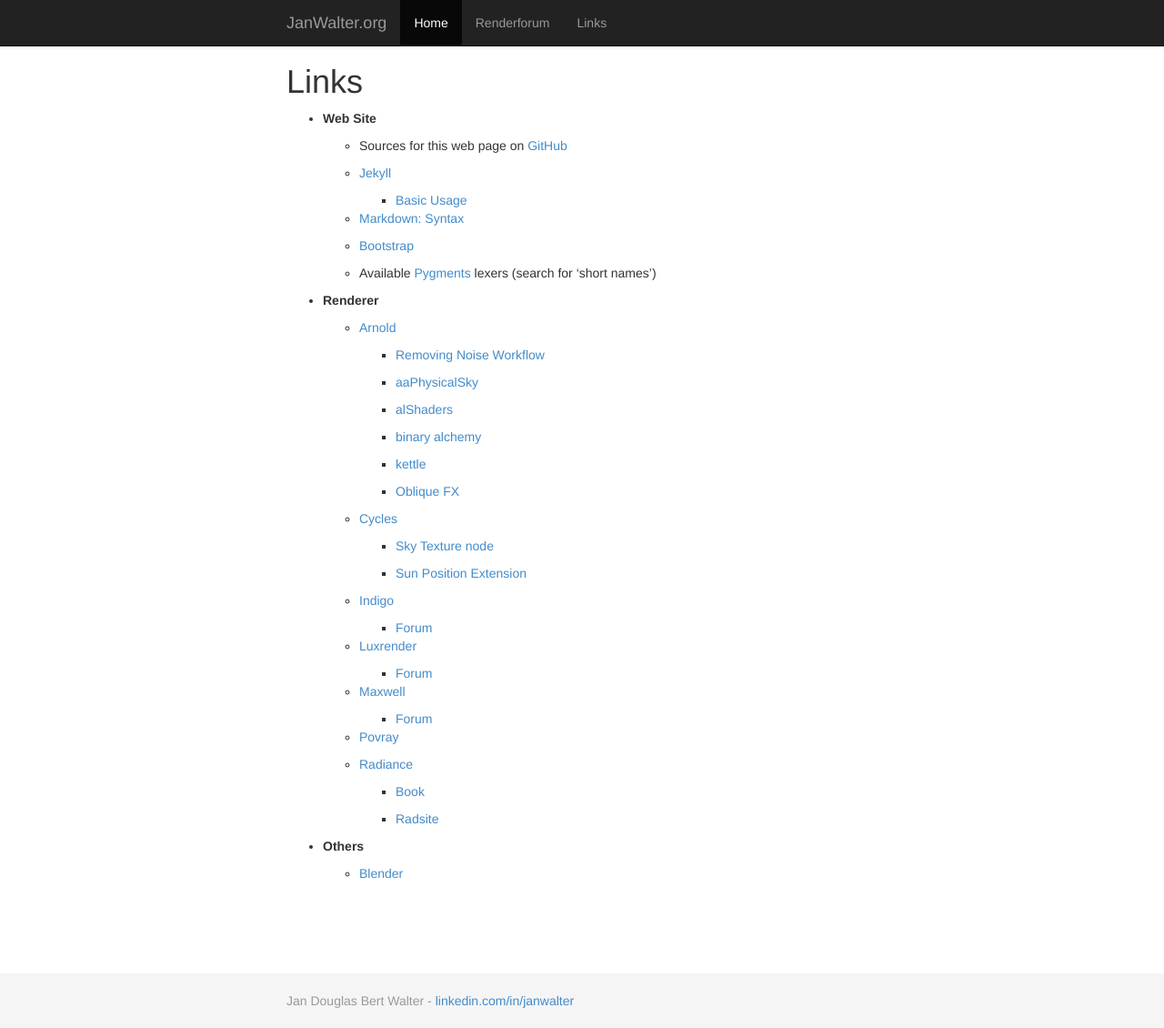
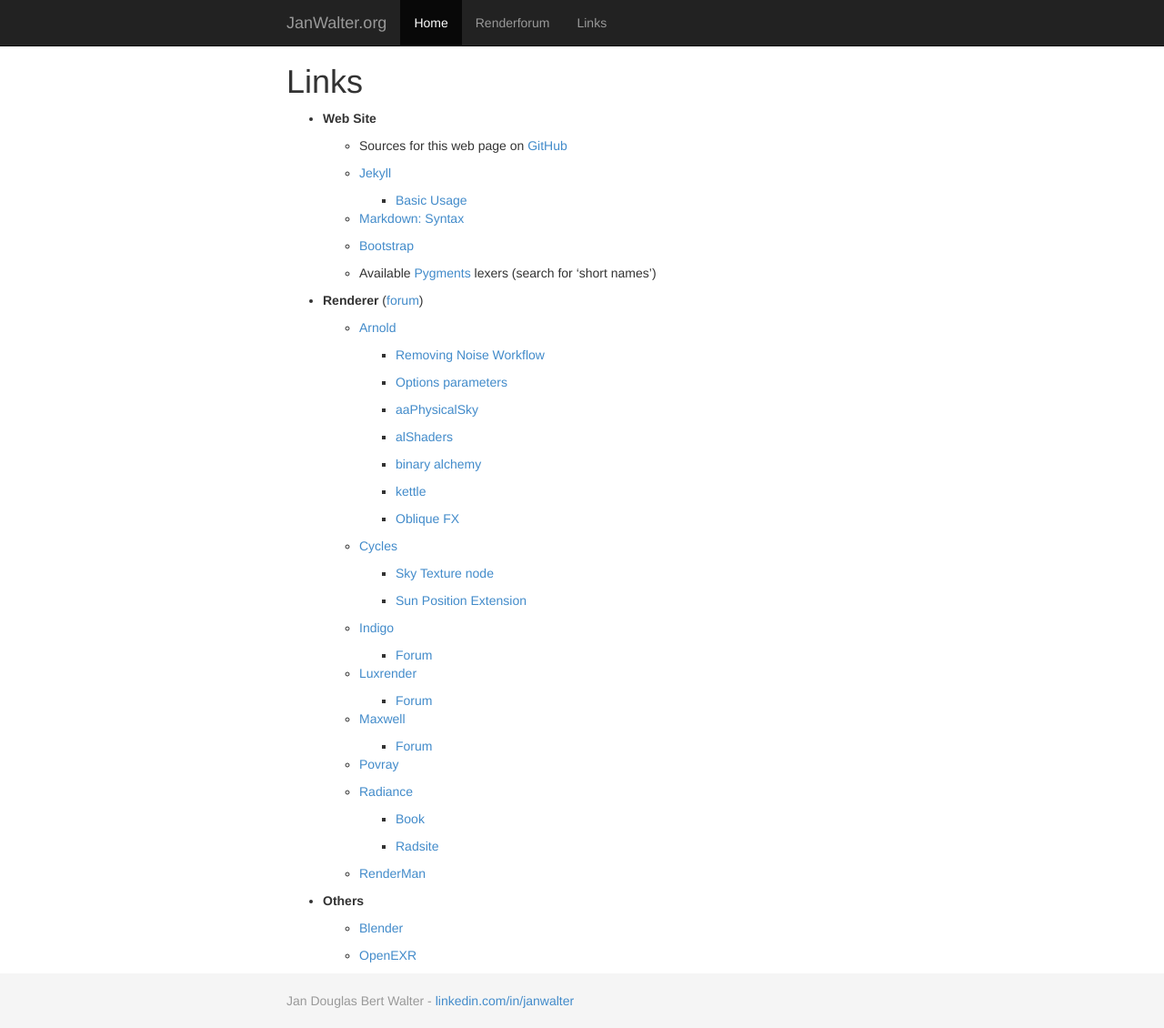
Before and after one commit to wahn/jan_walter_org, a Jekyll site: the page built from links/index.md, in a window 1280 px wide and 1130 px high. Shown: the whole window at 91% size. Built offline with Jekyll 4.4.1, drawn with Linux system fonts in a browser that asks for light colours; nearby versions of some CDN libraries; library files that are not in the unit come from our copies; Markdown is read by kramdown in place of the engine named in the settings.

Commit message:
Add links for the render forum, Arnold options, RenderMan, and OpenEXR.

```diff
--- a/links/index.md
+++ b/links/index.md
@@ -21,11 +21,13 @@
     - Available [Pygments](http://pygments.org/docs/lexers) lexers (search
   for 'short names')
 
-* __Renderer__
+* __Renderer__ ([forum](http://www.janwalter.org/renderforum))
 
     - [Arnold](http://www.solidangle.com)
 
         + [Removing Noise Workflow](https://support.solidangle.com/display/mayatut/Removing+Noise+Workflow)
+
+        + [Options parameters](https://support.solidangle.com/display/NodeRef/options)
 
         + [aaPhysicalSky](https://bitbucket.org/amaanakram/aaphysicalsky/overview)
 
@@ -63,6 +65,10 @@
 
         + [Radsite](http://www.radiance-online.org/)
 
+    - [RenderMan](http://renderman.pixar.com/view/about-renderman)
+
 * __Others__
 
     - [Blender](http://www.blender.org)
+
+    - [OpenEXR](http://www.openexr.org)
```
